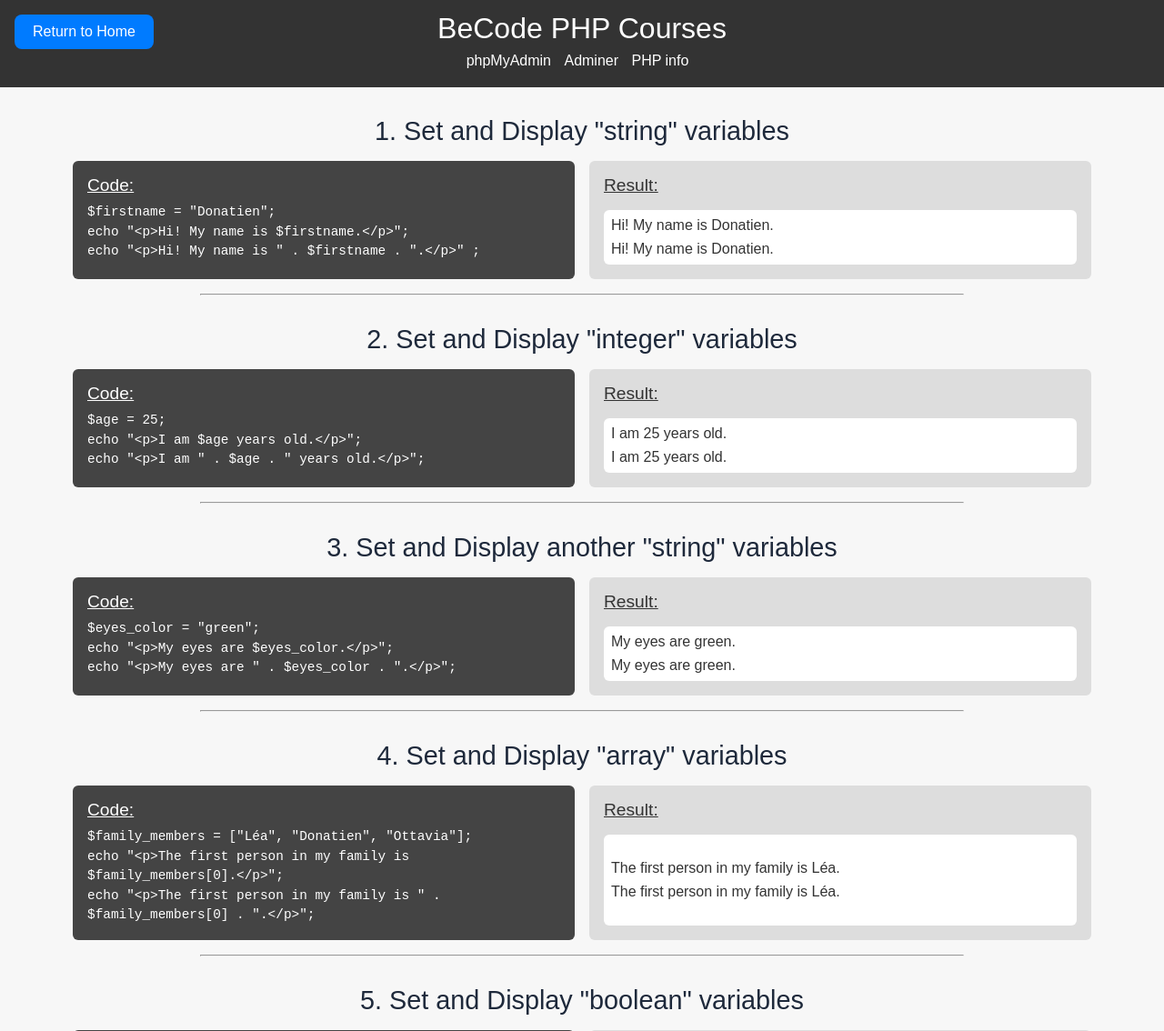
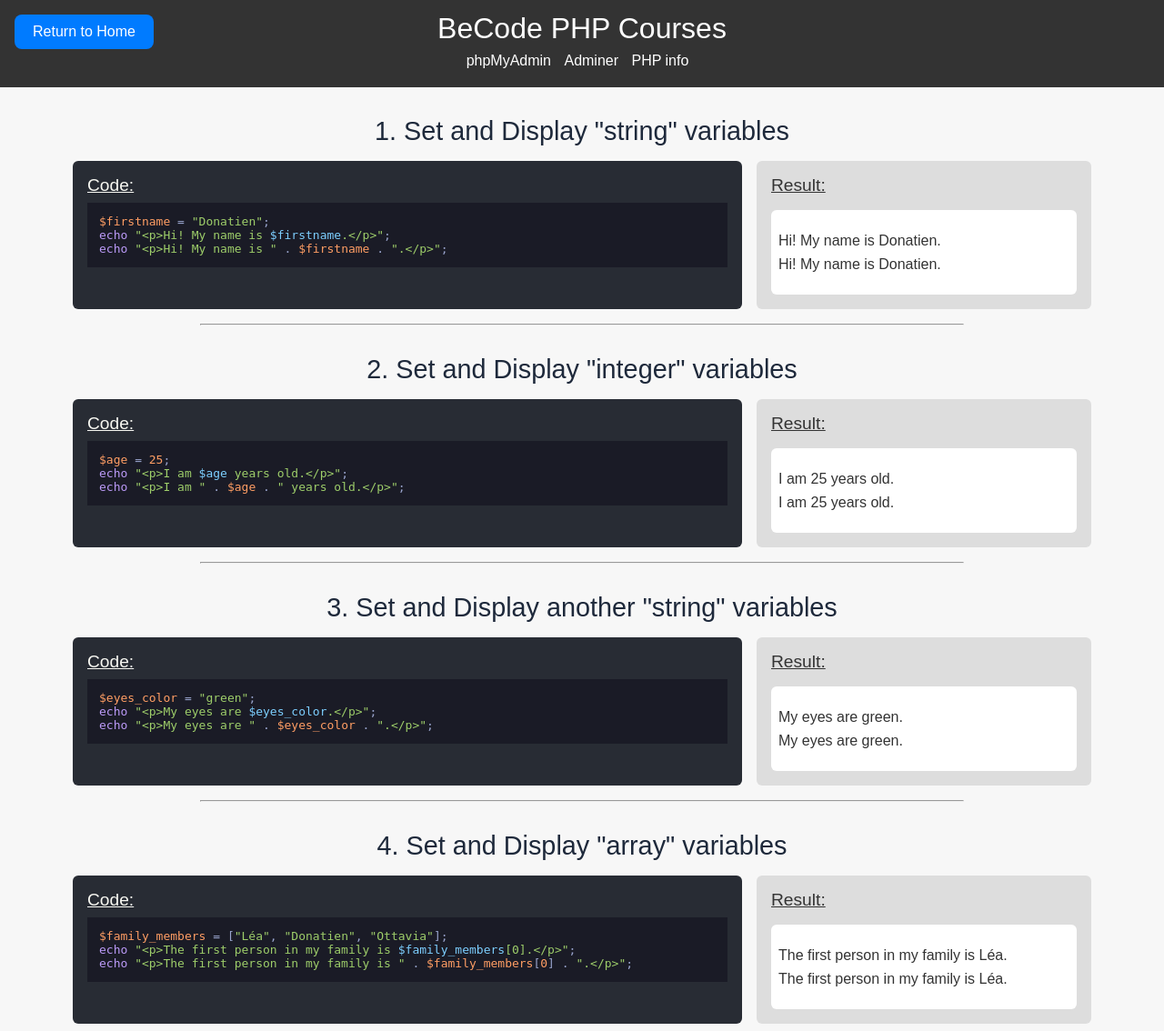
Before and after one commit to tidjee-dev/PHP-becode-courses, a PHP site: page /pages/2-variables in a window 1280 px wide. Shown: the top 1134 px of the page at 91% size. Run offline with PHP 8.4, Linux system fonts and the light colour scheme; some libraries are stand-ins or nearby versions.

Commit message:
👌 IMPROVE: update styles.css and src/pages/2-variables/index.php

```diff
--- a/src/assets/styles.css
+++ b/src/assets/styles.css
@@ -202,7 +202,7 @@ nav li {
   grid-template-areas:
     "title title"
     "code exos";
-  grid-template-columns: repeat(2, minmax(300px, 1fr));
+  grid-template-columns: 2fr 1fr;
   gap: 1rem;
 
 }
@@ -215,8 +215,8 @@ nav li {
 }
 
 .code-container {
-  background: #444;
-  color: #fff;
+  background: #282c34;
+  color: #f8f8f2;
   padding: 1rem;
   border-radius: 6px;
   overflow-x: auto;
@@ -230,10 +230,9 @@ nav li {
   text-decoration: underline;
 }
 
-.code {
-  font-family: 'Courier New', monospace;
-  font-size: 0.9rem;
-  line-height: 1.5;
+pre {
+  margin: 0;
+  padding: 0;
 }
 
 .exo {
@@ -270,3 +269,13 @@ footer {
   justify-content: center;
   gap: 1rem;
 }
+
+@media (max-width: 768px) {
+  .exos-container {
+    grid-template-areas:
+      "title"
+      "code"
+      "exos";
+    grid-template-columns: 1fr;
+  }
+}
--- a/src/pages/2-variables/index.php
+++ b/src/pages/2-variables/index.php
@@ -4,6 +4,8 @@
   <head>
     <meta charset="UTF-8">
     <meta name="viewport" content="width=device-width, initial-scale=1.0">
+    <link rel="stylesheet"
+          href="https://cdnjs.cloudflare.com/ajax/libs/highlight.js/11.11.1/styles/tokyo-night-dark.min.css">
     <link rel="stylesheet" href="/assets/styles.css">
     <title>PHP Fundamentals : Variables | BeCode PHP Courses</title>
   </head>
@@ -31,11 +33,12 @@
         </h2>
         <div class="code-container">
           <h3 class="code-title">Code:</h3>
-          <code class="code">
-          $firstname = "Donatien";<br>
-          echo "&lt;p&gt;Hi! My name is $firstname.&lt;/p&gt;";<br>
-          echo "&lt;p&gt;Hi! My name is " . $firstname . ".&lt;/p&gt;" ;<br>
-        </code>
+          <pre>
+<code class="language-php">$firstname = "Donatien";
+echo "&lt;p&gt;Hi! My name is $firstname.&lt;/p&gt;";
+echo "&lt;p&gt;Hi! My name is " . $firstname . ".&lt;/p&gt;";
+</code>
+          </pre>
         </div>
 
         <div class="exo">
@@ -56,11 +59,12 @@
         <h2 class="exos-title">2. Set and Display "integer" variables</h2>
         <div class="code-container">
           <h3 class="code-title">Code:</h3>
-          <code class="code">
-          $age = 25;<br>
-          echo "&lt;p&gt;I am $age years old.&lt;/p&gt;";<br>
-          echo "&lt;p&gt;I am " . $age . " years old.&lt;/p&gt;";<br>
-        </code>
+          <pre>
+<code class="language-php">$age = 25;
+echo "&lt;p&gt;I am $age years old.&lt;/p&gt;";
+echo "&lt;p&gt;I am " . $age . " years old.&lt;/p&gt;";
+</code>
+          </pre>
         </div>
         <div class="exo">
           <h3 class="exo-title">Result:</h3>
@@ -80,11 +84,12 @@
         <h2 class="exos-title">3. Set and Display another "string" variables</h2>
         <div class="code-container">
           <h3 class="code-title">Code:</h3>
-          <code class="code">
-          $eyes_color = "green";<br>
-          echo "&lt;p&gt;My eyes are $eyes_color.&lt;/p&gt;";<br>
-          echo "&lt;p&gt;My eyes are " . $eyes_color . ".&lt;/p&gt;";<br>
-        </code>
+          <pre>
+<code class="language-php">$eyes_color = "green";
+echo "&lt;p&gt;My eyes are $eyes_color.&lt;/p&gt;";
+echo "&lt;p&gt;My eyes are " . $eyes_color . ".&lt;/p&gt;";
+</code>
+          </pre>
         </div>
         <div class="exo">
           <h3 class="exo-title">Result:</h3>
@@ -104,11 +109,12 @@
         <h2 class="exos-title">4. Set and Display "array" variables</h2>
         <div class="code-container">
           <h3 class="code-title">Code:</h3>
-          <code class="code">
-          $family_members = ["Léa", "Donatien", "Ottavia"];<br>
-          echo "&lt;p&gt;The first person in my family is $family_members[0].&lt;/p&gt;";<br>
-          echo "&lt;p&gt;The first person in my family is " . $family_members[0] . ".&lt;/p&gt;";<br>
-        </code>
+          <pre>
+<code class="language-php">$family_members = ["Léa", "Donatien", "Ottavia"];
+echo "&lt;p&gt;The first person in my family is $family_members[0].&lt;/p&gt;";
+echo "&lt;p&gt;The first person in my family is " . $family_members[0] . ".&lt;/p&gt;";
+</code>
+          </pre>
         </div>
         <div class="exo">
           <h3 class="exo-title">Result:</h3>
@@ -128,17 +134,18 @@
         <h2 class="exos-title">5. Set and Display "boolean" variables</h2>
         <div class="code-container">
           <h3 class="code-title">Code:</h3>
-          <code class="code">
-          $is_hungry = true;<br>
-          echo "&lt;p&gt;Am I hungry? : " . ($is_hungry ? "Yes" : "No") . "&lt;/p&gt;";<br>
-        </code>
+          <pre>
+<code class="language-php">$is_hungry = true;
+echo "&lt;p&gt;Am I hungry? " . ($is_hungry ? "Yes" : "No") . ".&lt;/p&gt;";
+</code>
+          </pre>
         </div>
         <div class="exo">
           <h3 class="exo-title">Result:</h3>
           <div class="exo-result">
             <?php
           $is_hungry = true;
-          echo "<p>Am I hungry? : " . ($is_hungry ? "Yes" : "No") . ".</p>";
+          echo "<p>Am I hungry? " . ($is_hungry ? "Yes" : "No") . ".</p>";
           ?>
           </div>
         </div>
@@ -154,6 +161,15 @@
         </a>
       </p>
     </footer>
+
+    <script src="https://cdnjs.cloudflare.com/ajax/libs/highlight.js/11.11.1/highlight.min.js">
+    </script>
+
+    <script>
+    hljs.highlightAll();
+    </script>
+
+
   </body>
 
 </html>
```
